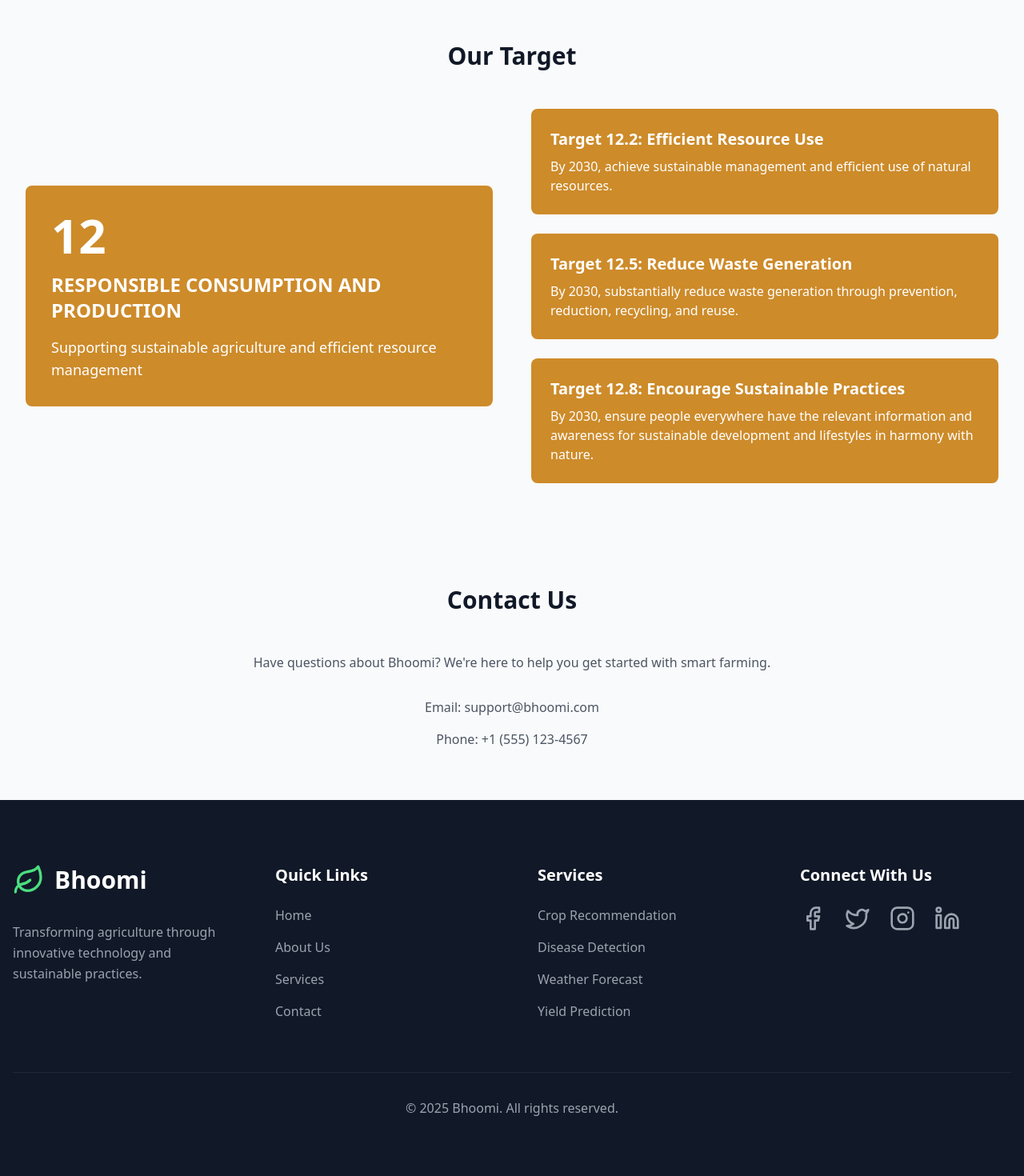
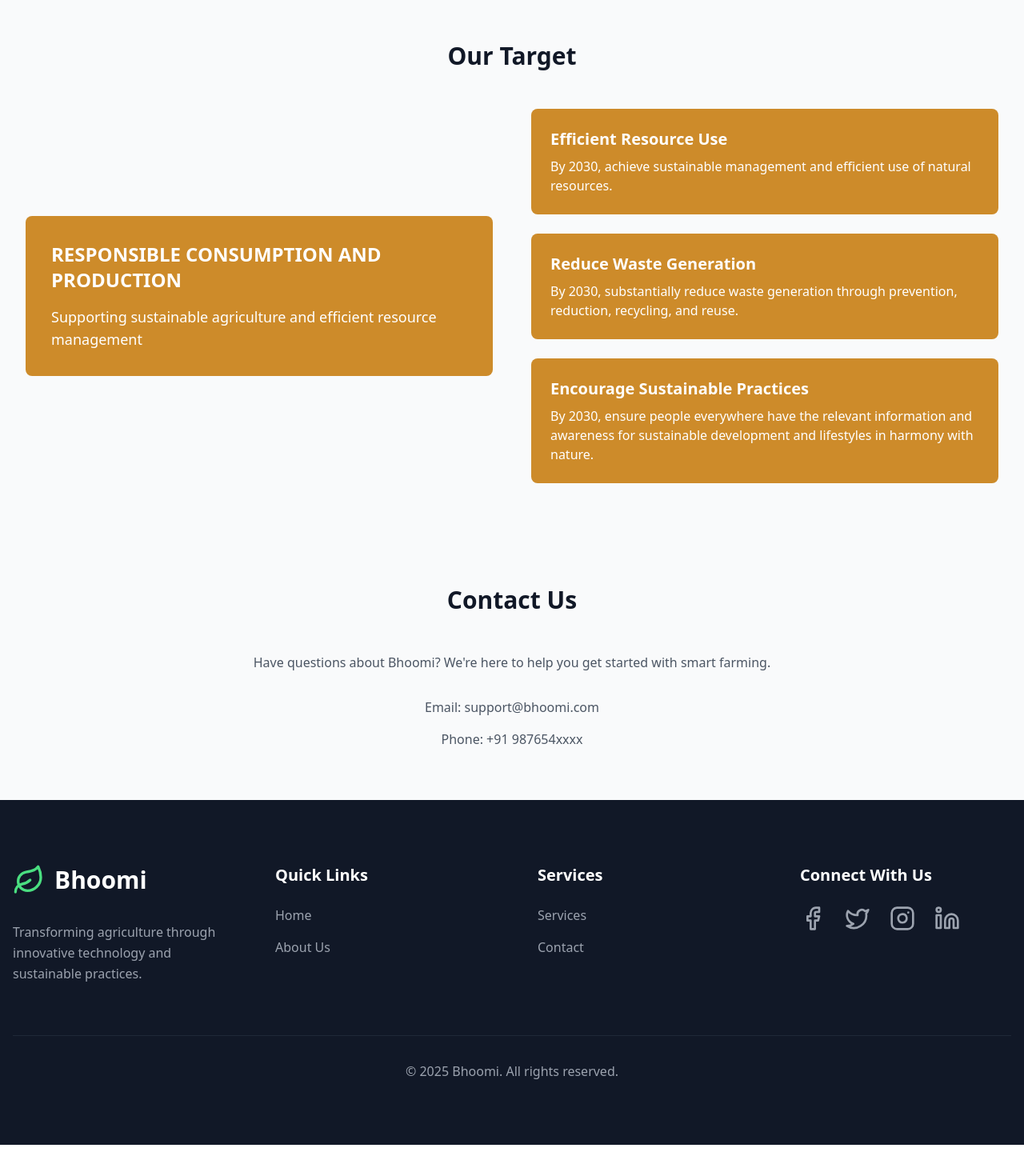
Before and after one commit to adipise5/Bhoomi---Integrated-Crop-Management-System, a React (Vite) app: page / in a window 1280 px wide. Shown: the part 3185-4655 px from the top of the page at 80% size. After the commit the page ends 4616 px from the top, so only its background shows below. Built offline with nearby package versions, Linux system fonts and the light colour scheme.

Commit message:
Update App.tsx

```diff
--- a/src/App.tsx
+++ b/src/App.tsx
@@ -267,21 +267,20 @@ function App() {
           <h2 className="text-3xl font-bold text-center text-gray-900 mb-12">Our Target</h2>
           <div className="grid md:grid-cols-2 gap-12 items-center">
             <div className="bg-[#CD8B2A] rounded-lg p-8 text-white">
-              <div className="text-6xl font-bold mb-4">12</div>
               <h3 className="text-2xl font-bold mb-4">RESPONSIBLE CONSUMPTION AND PRODUCTION</h3>
               <p className="text-lg">Supporting sustainable agriculture and efficient resource management</p>
             </div>
             <div className="space-y-6">
               <div className="bg-[#CD8B2A] rounded-lg p-6 text-white">
-                <h4 className="text-xl font-bold mb-2">Target 12.2: Efficient Resource Use</h4>
+                <h4 className="text-xl font-bold mb-2">Efficient Resource Use</h4>
                 <p>By 2030, achieve sustainable management and efficient use of natural resources.</p>
               </div>
               <div className="bg-[#CD8B2A] rounded-lg p-6 text-white">
-                <h4 className="text-xl font-bold mb-2">Target 12.5: Reduce Waste Generation</h4>
+                <h4 className="text-xl font-bold mb-2">Reduce Waste Generation</h4>
                 <p>By 2030, substantially reduce waste generation through prevention, reduction, recycling, and reuse.</p>
               </div>
               <div className="bg-[#CD8B2A] rounded-lg p-6 text-white">
-                <h4 className="text-xl font-bold mb-2">Target 12.8: Encourage Sustainable Practices</h4>
+                <h4 className="text-xl font-bold mb-2">Encourage Sustainable Practices</h4>
                 <p>By 2030, ensure people everywhere have the relevant information and awareness for sustainable development and lifestyles in harmony with nature.</p>
               </div>
             </div>
@@ -298,7 +297,7 @@ function App() {
           </p>
           <div className="space-y-4">
             <p className="text-gray-600">Email: support@bhoomi.com</p>
-            <p className="text-gray-600">Phone: +1 (555) 123-4567</p>
+            <p className="text-gray-600">Phone: +91 987654xxxx</p>
           </div>
         </div>
       </div>
@@ -321,17 +320,13 @@ function App() {
               <ul className="space-y-4">
                 <li><a href="#home" className="text-gray-400 hover:text-white transition-colors">Home</a></li>
                 <li><a href="#about" className="text-gray-400 hover:text-white transition-colors">About Us</a></li>
-                <li><a href="#features" className="text-gray-400 hover:text-white transition-colors">Services</a></li>
-                <li><a href="#contact" className="text-gray-400 hover:text-white transition-colors">Contact</a></li>
               </ul>
             </div>
             <div>
               <h3 className="text-xl font-semibold mb-6">Services</h3>
               <ul className="space-y-4">
-                <li><a href="#features" className="text-gray-400 hover:text-white transition-colors">Crop Recommendation</a></li>
-                <li><a href="#features" className="text-gray-400 hover:text-white transition-colors">Disease Detection</a></li>
-                <li><a href="#features" className="text-gray-400 hover:text-white transition-colors">Weather Forecast</a></li>
-                <li><a href="#features" className="text-gray-400 hover:text-white transition-colors">Yield Prediction</a></li>
+                 <li><a href="#features" className="text-gray-400 hover:text-white transition-colors">Services</a></li>
+                <li><a href="#contact" className="text-gray-400 hover:text-white transition-colors">Contact</a></li>
               </ul>
             </div>
             <div>
```
